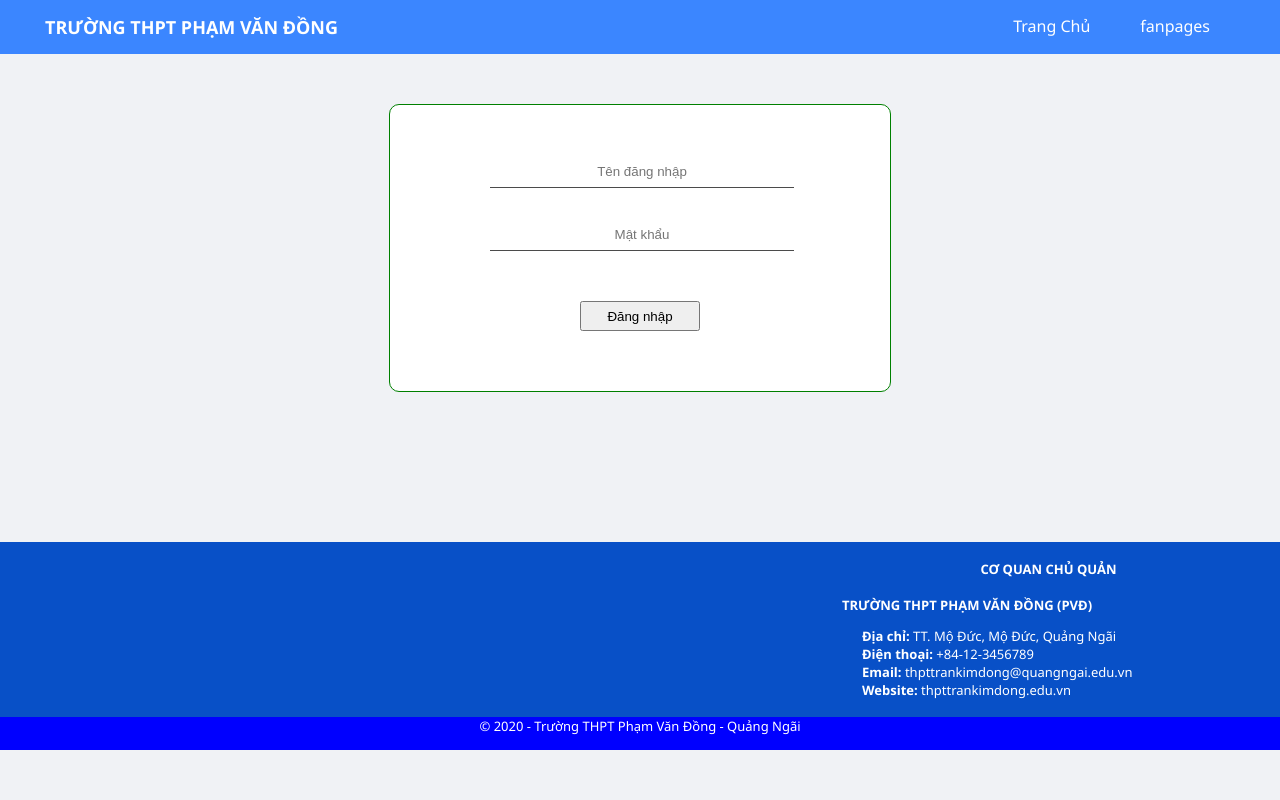
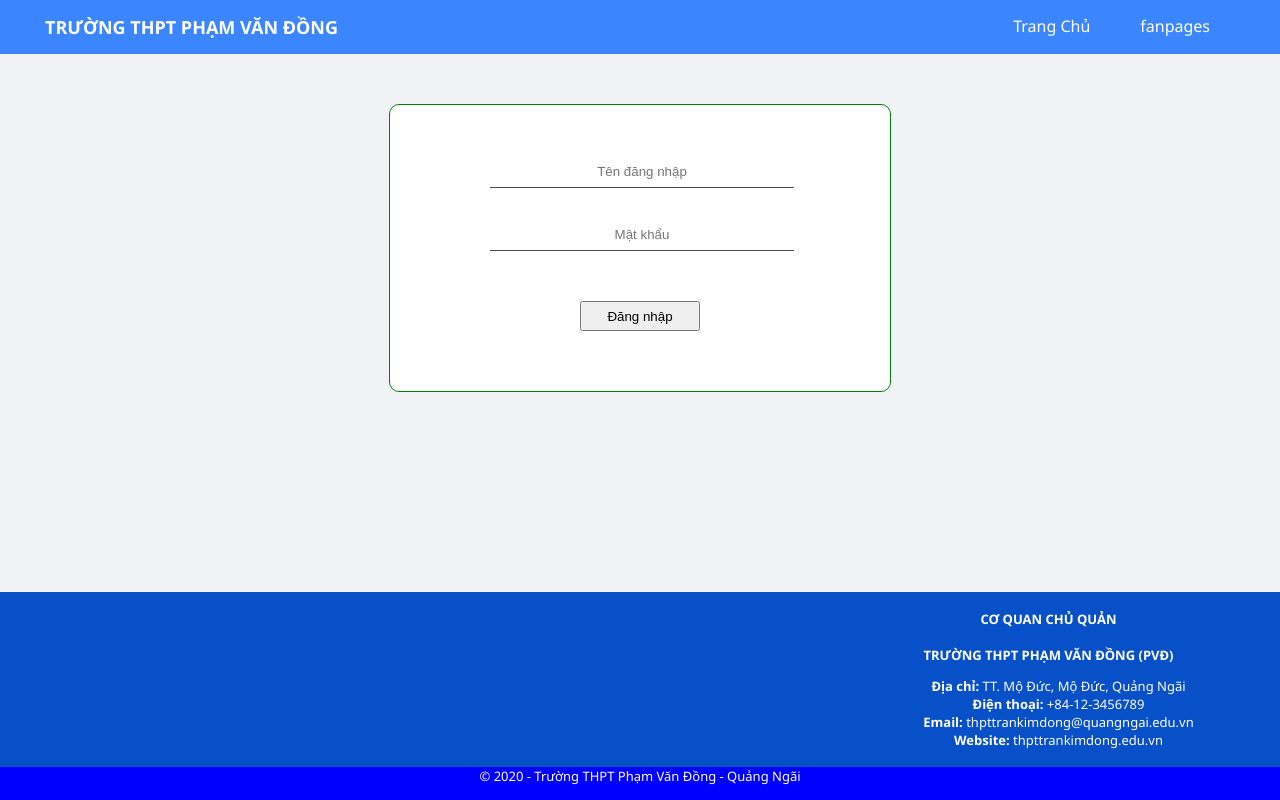
Before and after one commit to hoangusa08/web-ttcn, a React (Create React App) app: page /login in a window 1280 px wide. Built offline with nearby package versions, Linux system fonts and the light colour scheme.

Commit message:
cái đuôi

```diff
--- a/src/App.css
+++ b/src/App.css
@@ -15,6 +15,7 @@ html{
 body{
   margin: 0;
   padding: 0;
+  height: 100%;
 }
 
 .bar h2{
@@ -221,4 +222,11 @@ th{
   text-align: center;
   font-size: small;
   padding-bottom: 15px;
+
 }
+.tail_f{
+  text-align: center;
+  width: 100%;
+  position: absolute;
+  bottom: 0;
+}
--- a/src/pagesHtml/Login.js
+++ b/src/pagesHtml/Login.js
@@ -77,6 +77,7 @@ export default function Login() {
                 </div>
                 <div id='Login_status'> {status}</div>
             </div>
+            <div className='tail_f'>
                 <div className='tail'>
                     <p className='tail_tieude'>
                         <center> CƠ QUAN CHỦ QUẢN </center> <br></br>
@@ -93,5 +94,6 @@ export default function Login() {
                     © 2020 - Trường THPT Phạm Văn Đồng - Quảng Ngãi
             </div>
             </div>
+        </div>
     )
 }
--- a/src/pagesHtml/Post.js
+++ b/src/pagesHtml/Post.js
@@ -28,6 +28,7 @@ export default function Post() {
                     <p className='post_noidung'>{post.text}</p>
                 </div>
             </div>
+            <div className='tail_f'>
                 <div className='tail'>
                     <p className='tail_tieude'>
                         <center> CƠ QUAN CHỦ QUẢN </center> <br></br>
@@ -44,5 +45,6 @@ export default function Post() {
                     © 2020 - Trường THPT Phạm Văn Đồng - Quảng Ngãi
             </div>
             </div>
+        </div>
     );
 }
--- a/src/pagesHtml/TrangChu.js
+++ b/src/pagesHtml/TrangChu.js
@@ -37,6 +37,7 @@ export default function MainPage() {
                     })}
                 </div>
             </div>
+            <div className = 'tail_f'>
             <div className='tail'>
                 <p className='tail_tieude'>
                     <center> CƠ QUAN CHỦ QUẢN </center> <br></br>
@@ -52,6 +53,7 @@ export default function MainPage() {
             <div className='mother_of_tail'>
                     © 2020 - Trường THPT Phạm Văn Đồng - Quảng Ngãi
             </div>
+            </div>
         </div>
     )
 }
```
Lines whose indentation alone changed are shown as unchanged.
